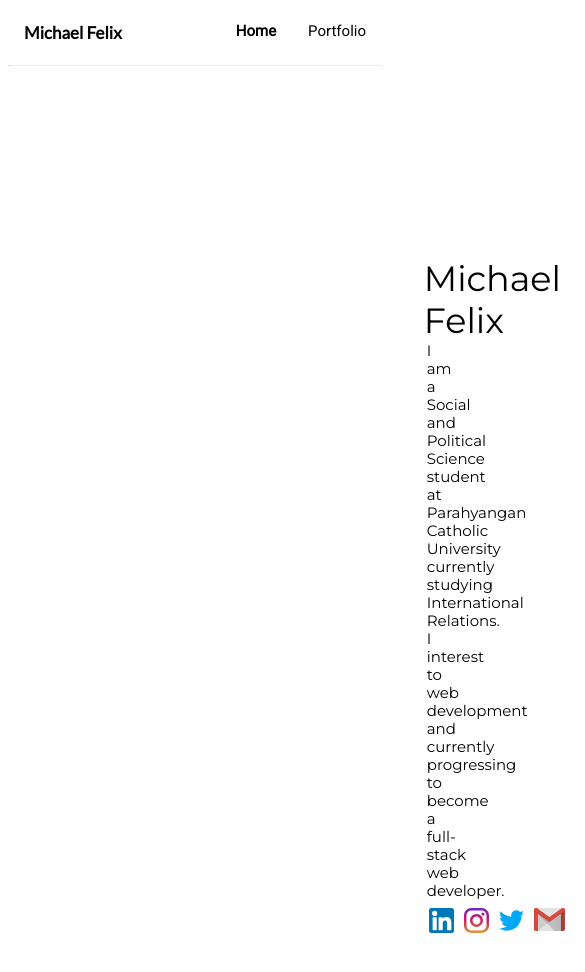
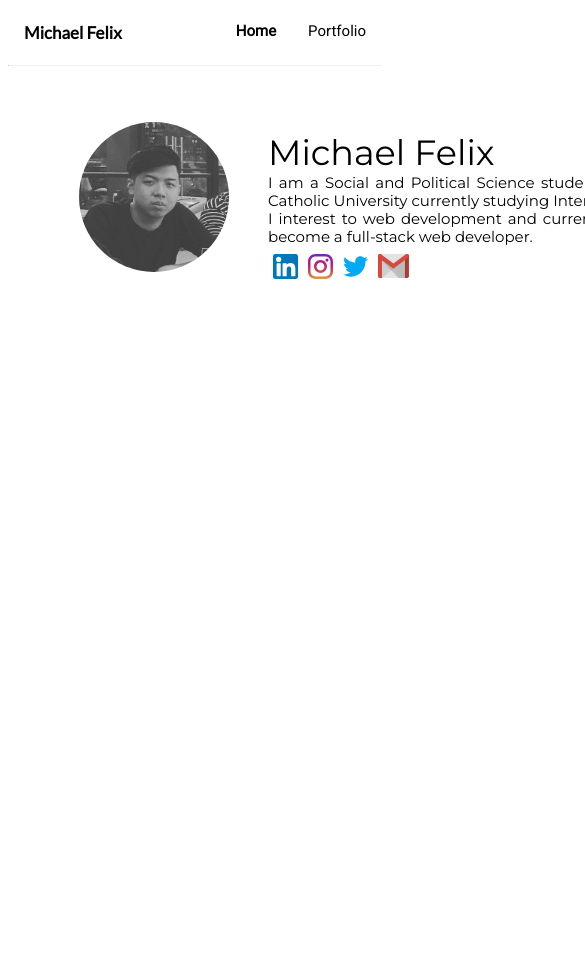
Before and after one commit to nmfel/nmfel.github.io, a plain HTML site: page index.html in a window 390 px wide. Shown: the top 972 px of the page, 585 px wide, since content can reach past the window. After the commit the page ends 844 px from the top, so only its background shows below. Drawn offline with Linux system fonts and the light colour scheme.

Commit message:
Add files via upload
fixing responsive (not done)

```diff
--- a/css/style.css
+++ b/css/style.css
@@ -5,25 +5,31 @@ font-family: 'Lato', sans-serif;
 font-family: 'Roboto', sans-serif;
 */
 
+
+
   ul {
     list-style-type: none;
     margin: 0;
     padding: 0;
   }
-
   li {
     display: inline;
   }
-
   hr {
     border-top: thin;
+  }
+
+  .container{
+    width: 90%;
+    padding: 0 auto;
+    max-width: 800px;
+    /* border: 2px solid red; */
   }
 
   .navBar {
     background-color: transparent;
     overflow: hidden;
   }
-
   .navBar a {
     float: left;
     color: #000000;
@@ -33,11 +39,9 @@ hr {
     font-size: 15px;
     font-family: 'Roboto', sans-serif;
   }
-
   .navBar-right {
     float: right;
   }
-
   .navName {
     float: left;
     color: #000000;
@@ -47,62 +51,48 @@ hr {
     font-size: 17px;
     font-family: 'Lato', sans-serif;
   }
-
   .navBar a:hover {
     background-color: #e8e8e83b;
   }
-
   .navBar a.active {
     font-weight: bold;
   }
-
   .profileBar {
-  margin-top: 5cm;
-  margin-bottom: 6cm;
-  margin-right: 5cm;
-  margin-left: 6cm;
+    margin : 15% 10% 0 19% !important;
+    min-width: 720px;
   }
-
   .profilePict {
     float: left;
-  width: 16%;
+    max-width: 150px;
+    min-width: 150px;
     border-radius: 50%;
   }
-
   .profileText {
     font-family: 'Montserrat', sans-serif;
     text-align: justify;
     line-height: 1.2;
     padding-left: 5cm;
-  padding-top: 3px;
   }
-
   .introName {
-  padding-top: 1px;
+    padding-top: 10px;
     font-size: 35px;
     text-decoration: none;
-  padding: 0;
     margin: 0;
     /* remove gap */
   }
-
   .introSubs {
     font-size: 15px;
     text-decoration: none;
-  padding-left: 3px;
     margin: 0;
     /* remove gap */
   }
-
   * {
     box-sizing: border-box;
   }
-
   .row {
     padding-top: 3px;
     display: flex;
   }
-
   /* Create three equal columns that sits next to each other */
   .column {
     padding: 5px;
```
Lines whose indentation alone changed are shown as unchanged.
